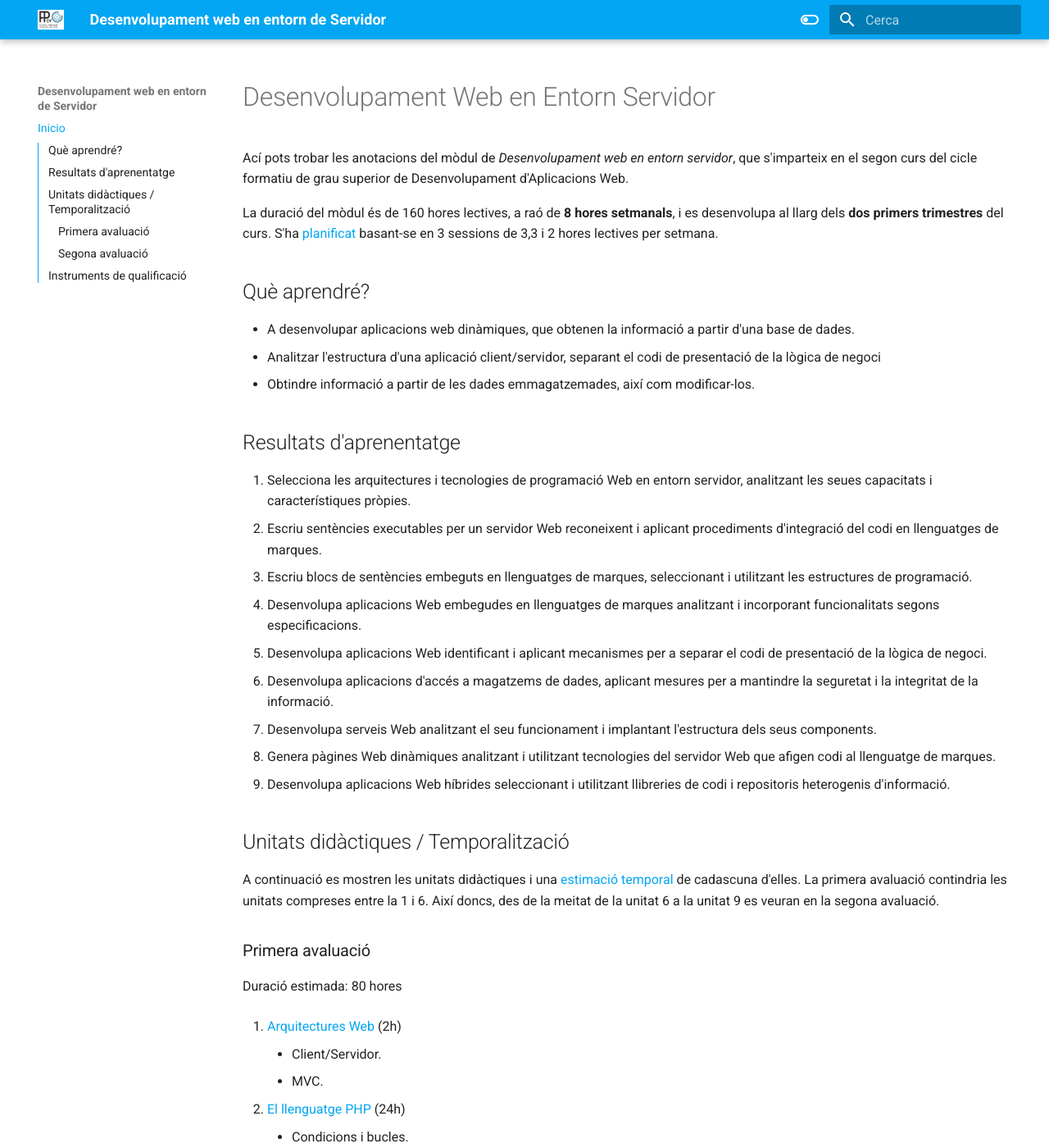
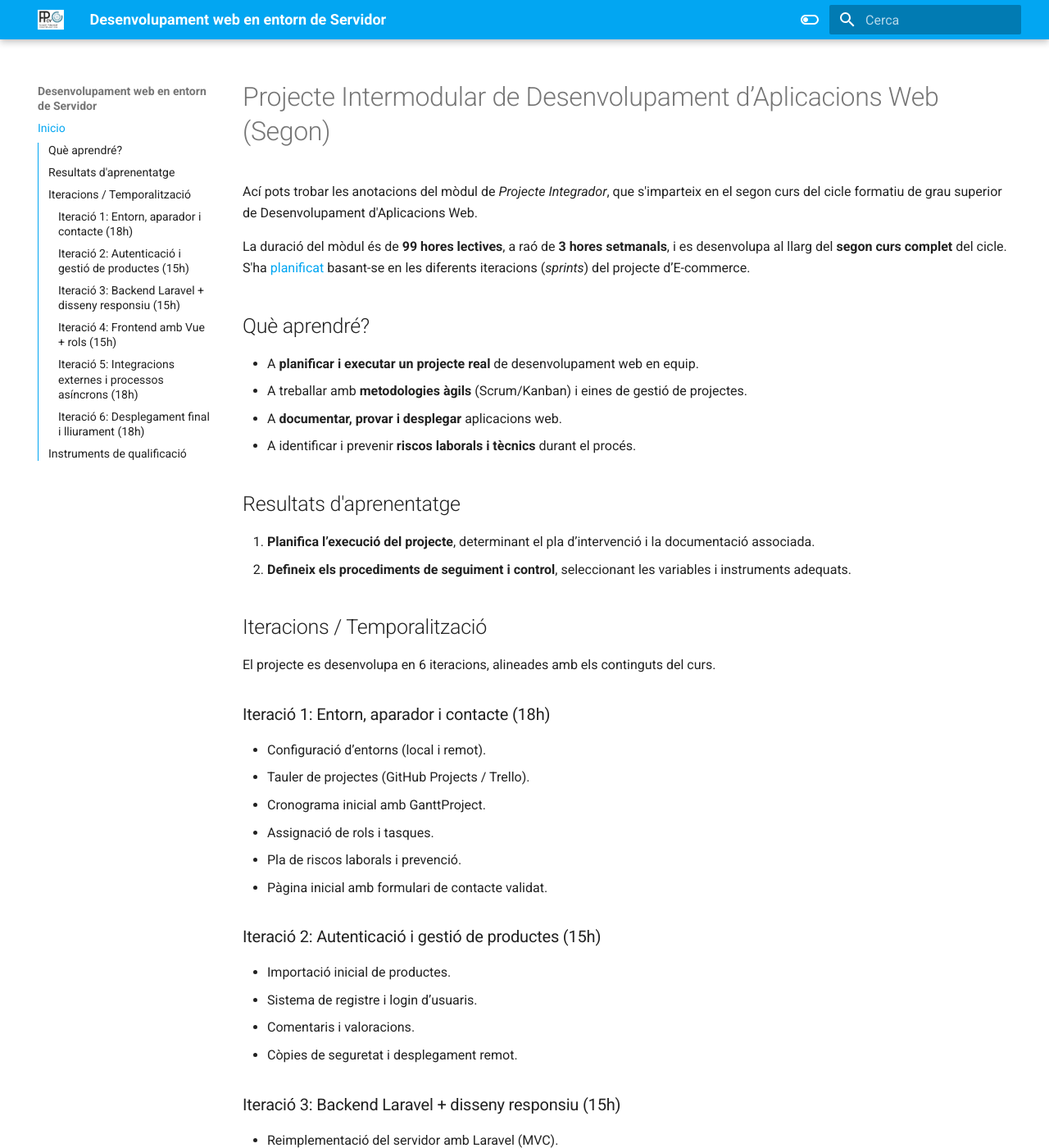
Before and after one commit to cipfpbatoi/pi2daw2526, an MkDocs documentation site: the page built from docs/index.md, in a window 1280 px wide and 1400 px high. Shown: the whole window at 82% size. Built offline with MkDocs 1.6.1 and Material for MkDocs 9.7.7, drawn with Linux system fonts in a browser that asks for light colours; some of the changed text lies outside the part shown.

Commit message:
Planificació

```diff
--- a/docs/index.md
+++ b/docs/index.md
@@ -1,110 +1,79 @@
-# Desenvolupament Web en Entorn Servidor
+# Projecte Intermodular de Desenvolupament d’Aplicacions Web (Segon)
 
-Ací pots trobar les anotacions del mòdul de *Desenvolupament web en entorn servidor*, que s'imparteix en el segon curs del cicle formatiu de grau superior de Desenvolupament d'Aplicacions Web.
+Ací pots trobar les anotacions del mòdul de *Projecte Integrador*, que s'imparteix en el segon curs del cicle formatiu de grau superior de Desenvolupament d'Aplicacions Web.
 
-La duració del mòdul és de 160 hores lectives, a raó de **8 hores setmanals**, i es desenvolupa al llarg dels **dos primers trimestres** del curs. S'ha [planificat](planning.md) basant-se en 3 sessions de 3,3 i 2 hores lectives per setmana.
+La duració del mòdul és de **99 hores lectives**, a raó de **3 hores setmanals**, i es desenvolupa al llarg del **segon curs complet** del cicle. S'ha [planificat](planning.md) basant-se en les diferents iteracions (*sprints*) del projecte d’E-commerce.
 
 ## Què aprendré?
 
-* A desenvolupar aplicacions web dinàmiques, que obtenen la informació a partir d'una base de dades.
-* Analitzar l'estructura d'una aplicació client/servidor, separant el codi de presentació de la lògica de negoci
-* Obtindre informació a partir de les dades emmagatzemades, així com modificar-los.
+* A **planificar i executar un projecte real** de desenvolupament web en equip.
+* A treballar amb **metodologies àgils** (Scrum/Kanban) i eines de gestió de projectes.
+* A **documentar, provar i desplegar** aplicacions web.
+* A identificar i prevenir **riscos laborals i tècnics** durant el procés.
 
 ## Resultats d'aprenentatge
 
-1. Selecciona les arquitectures i tecnologies de programació Web en entorn servidor, analitzant les seues capacitats i característiques pròpies.
-2. Escriu sentències executables per un servidor Web reconeixent i aplicant procediments d'integració del codi en llenguatges de marques.
-3. Escriu blocs de sentències embeguts en llenguatges de marques, seleccionant i utilitzant les estructures de programació.
-4. Desenvolupa aplicacions Web embegudes en llenguatges de marques analitzant i incorporant funcionalitats segons especificacions.
-5. Desenvolupa aplicacions Web identificant i aplicant mecanismes per a separar el codi de presentació de la lògica de negoci.
-6. Desenvolupa aplicacions d'accés a magatzems de dades, aplicant mesures per a mantindre la seguretat i la integritat de la informació.
-7. Desenvolupa serveis Web analitzant el seu funcionament i implantant l'estructura dels seus components.
-8. Genera pàgines Web dinàmiques analitzant i utilitzant tecnologies del servidor Web que afigen codi al llenguatge de marques.
-9. Desenvolupa aplicacions Web híbrides seleccionant i utilitzant llibreries de codi i repositoris heterogenis d'informació.
+1. **Planifica l’execució del projecte**, determinant el pla d’intervenció i la documentació associada.
+2. **Defineix els procediments de seguiment i control**, seleccionant les variables i instruments adequats.
 
-## Unitats didàctiques / Temporalització
+## Iteracions / Temporalització
 
-A continuació es mostren les unitats didàctiques i una [estimació temporal](planning.md) de cadascuna d'elles.
-La primera avaluació contindria les unitats compreses entre la 1 i 6. Així doncs, des de la meitat de la unitat 6 a la unitat 9 es veuran en la segona avaluació.
+El projecte es desenvolupa en 6 iteracions, alineades amb els continguts del curs.
 
+### Iteració 1: Entorn, aparador i contacte (18h)
 
-### Primera avaluació
+* Configuració d’entorns (local i remot).
+* Tauler de projectes (GitHub Projects / Trello).
+* Cronograma inicial amb GanttProject.
+* Assignació de rols i tasques.
+* Pla de riscos laborals i prevenció.
+* Pàgina inicial amb formulari de contacte validat.
 
-Duració estimada: 80 hores
+### Iteració 2: Autenticació i gestió de productes (15h)
 
-1. [Arquitectures Web](01arquitecturas.md) (2h)
+* Importació inicial de productes.
+* Sistema de registre i login d’usuaris.
+* Comentaris i valoracions.
+* Còpies de seguretat i desplegament remot.
 
-     * Client/Servidor.
-     * MVC.
+### Iteració 3: Backend Laravel + disseny responsiu (15h)
 
-2. [El llenguatge PHP](02php.md) (24h)
+* Reimplementació del servidor amb Laravel (MVC).
+* API REST per a productes i usuaris.
+* Adaptació responsiva de la interfície.
+* Proves i documentació del backend.
 
-     * Condicions i bucles.
-     * Arrays.
+### Iteració 4: Frontend amb Vue + rols (15h)
 
-3. [Orientació a objectes amb PHP](03phpoo.md) (19h)
+* Creació d’una SPA amb Vue.js.
+* Gestió d’autenticació via API i sessions.
+* Gestió de rols i permisos.
+* Documentació i guia d’usuari inicial.
 
-     * Classes i objectes
-     * Namespaces
-     * Excepcions
+### Iteració 5: Integracions externes i processos asíncrons (18h)
 
-4. [Programació Web](04web.md) (14h)
+* Integració amb API externa (OAuth2).
+* Documentació de l’API pròpia amb Swagger.
+* Processos asíncrons amb cues de treball.
+* Dockerització i CI/CD bàsic.
 
-     * Formularis.
-     * Cookies i sessió.
+### Iteració 6: Desplegament final i lliurament (18h)
 
-5. [Eines Web](05herramientas.md) (21h)
-
-       * *Composer*.
-       * Ús de logs amb *Monolog*.
-       * *Webscraping*.
-       * Documentació amb *phpDocumentor*.
-       * Proves amb *PhpUnit*.
-
-### Segona avaluació
-
-Duració estimada: 80 hores
-
-6. [Accés a dades](06accesoDatos.md) (14h)
-
-     * SQL
-     * PDO
-     * Fitxers CSV i PDF.
-
-
-7. [Frameworks PHP. Laravel.](07frameworks.md) (26h)
-
-     * [Rutes i vistes](07laravelRutesVistes.md)
-     * [Controladors](07laravelControladors.md)
-     * [Models i dades](07laravelModelsDades.md)
-     * [Validacio i Autenticacio](07laravelValidacioAutenticacio.md)
-
-
-8. [Serveis REST](08laravelRestFull.md) (13h)
-
-    * Producció i consum.
-    * *AJAX* amb *JSON*.
-
-
-9. [Projecte Integrador](09mailLaravel.md)
-
-10. [Recuperació](10recuperacion.md)
+* Desplegament en producció amb Docker.
+* Connexió segura HTTPS.
+* Documentació tècnica i manual d’usuari.
+* Validació final amb el client i presentació.
 
 ## Instruments de qualificació
 
 La nota del curs es calcula mitjançant:
 
-  * 20% Treball en Classe / Activitats
-    * S'avaluen totes les activitats realitzades en classe i a casa.
-      * Les activitats s'avaluen mitjançant tasques de *Aules* amb qualificacions compreses entre 0 i 3 punts:
+* **50% Planificació del projecte (RA3)**
+    * Cronogrames, documentació i planificació de recursos.
+* **50% Seguiment i control (RA4)**
+    * Control de versions, gestió de tasques, qualitat del producte i avaluació final.
 
-         * 0: No entregada.
-         * 1: Entregada però solució errònia o incompleta.
-         * 2: Entregada i solució acceptable, encara que té algun apartat incomplet.
-         * 3: Entregada i solució correcta.
-
-  * 20% Projectes (1 per avaluació). Es faran per parelles.
-  * 10% Projecte Integrador (Final de curs)
-
-  * 50% Activitats d'avaluació (Fan mitja a partir de 4)
-     * Tres proves escrites.
+Avaluació contínua amb:
+- **Projectes i entregues d’iteració.**
+- **Revisions de codi i documentació.**
+- **Presentació i defensa final del producte.**
--- a/docs/planning.md
+++ b/docs/planning.md
@@ -1,85 +1,124 @@
-# Planificació
+# Planificació setmanal del Projecte Integrador (2n DAW)
 
-## 1.- Arquitectures Web (2h)
+La duració del mòdul és de 99 hores, amb una sessió setmanal de 3h per grup.
+Els **grups A i B** realitzen el mateix contingut, però en dies diferents:
+- **Grup A** → dimarts
+- **Grup B** → divendres
 
-- [ ] 1.- (M 13 setembre) Introducció mòdul. Arquitectures, decisions de disseny. Ferramentes. Posada en funcionament/ Docker - Activitats 101,102,103,104
+---
 
+## 📅 Primera Avaluació
 
-## 2.- El llenguatge PHP (24h)
+### Setmana 1   – Iteració 1
+- [ ] 101.- Introducció al mòdul. Metodologia Scrum/Kanban.
+- [ ] 102.- Configuració entorn local (IDE, Git, servidor PHP).
 
-- [ ] 1.- (J 15S) Sintaxi. Activitats 201-208 - 3
-- [ ] 2.- (L 19S) Activitats 209-215 - 6
-- [ ] 3.- (M 20S) Condicions i Bucles. Activitats 208-228 - 6
-- [ ] 4.- (J 22S) Arrays, asociatius, bidimensionals. Activitats 230-238 -8
-- [ ] 5.- (L 26S) Funcions, paràmetres por defecte i amb nom.Ambit i Funcions variable. Biblioteca de funcions. Activitats 240-244 - 11
-- [ ] 6.- (M 27S) Plantilles. Activitats 245-246. - 14
-- [ ] 7.- (J 29S) Cadenas i subcadenes. Activitats 250-257 - 16
-- [ ] 8.- (L 3O) Math i tipus de dades. Activitats 260-262 - 19
-- [ ] 9.- (M 4O) Prova escrita - 24
+### Setmana 2
+- [ ] 103.- Configuració entorn remot i repositori GitHub.
+- [ ] 104.- Creació del tauler de tasques (GitHub Projects / Trello).
 
+### Setmana 3
+- [ ] 105.- Introducció a GanttProject. Cronograma inicial.
+- [ ] 106.- Assignació de rols i repartiment de tasques.
 
-## 3.- PHP Orientat a Objectes (19h)
+### Setmana 4
+- [ ] 107.- Identificació de riscos laborals i pla de prevenció inicial.
+- [ ] 108.- Maquetació pàgina inicial (HTML + CSS bàsic).
 
-- [ ] 1.- (J 6O) Classes i objectes. Constructor.Clases estàtiques. Herència. Activitats 300-307 - 3
-- [ ] 3.- (L 10O) Herencia. Classes abstractas. Activitats 308-310 - 6
-- [ ] 4.- (M 11O) Interfaces. Activitats 311-312 - 8
-- [ ] 5.- (J 13O) Projecte Videoclub I. Activitats 320-323 - 11
-- [ ] 6.- (L 17O) Projecte Videoclub I. Activitats 324-328 - 14
-- [ ] 7.- (M 18O) Mètodos encadenats. Namespaces. Exempcions. Activitats 330-334  - 16
-- [ ] 8.- (J 20O) Projecte Videoclub II. Activitats 335-337 - 19
+### Setmana 5
+- [ ] 109.- Formulari de contacte (HTML + validació JS).
+- [ ] 110.- Revisió i desplegament de la primera versió en remot.
 
+---
 
-## 4.- Programació Web (14h)
+## 📅 Segona Avaluació
 
-- [ ] 1.- (L 24O) Formularis. Upload Activitats 401-404 - 3
-- [ ] 2.- (M 25O) Cookies.Sessió Activitats 405-409 - 5
-- [ ] 3.- (J 27O) Gestió d'usuaris. Activitats 410-415 - 8
-- [ ] 4.- (J 3N) Projecte Videoclub III. Activitats 420-423 - 11
-- [ ] 5.- (L 7N) Projecte Videoclub III. Activitats 424-426 - 14
+### Setmana 6   – Iteració 2
+- [ ] 201.- Importació inicial de productes (Excel/JSON → BD).
 
+### Setmana 7
+- [ ] 202.- Registre i login d’usuaris.
 
-## 5.- Ferramentes Web (21h)
+### Setmana 8
+- [ ] 203.- Comentaris i valoracions de productes.
 
-- [ ] 1.- (J 10N) Composer. Introducció Monolog.  Manejadors. Us de logs amb *Monolog*. Activitats 501 - 503 - 2
-- [ ] 2.- (L 14N) Projecte Videoclub IV. Activitats 511 - 515 - 5
-- [ ] 4.- (M 15N) Documentació amb *phpDocumentor*. Activitats 521 - 522.- 8
-- [ ] 5.- (J 17N) Webscrapping. Activitats 531 - 533. -10
-- [ ] 6.- (L 21N) Proves con PhpUnit. Activitats 541 - 545. - 13
-- [No] 7.- (M 22N) Projecte Videoclub V. Activitats 551 - 554. - 16
-- [ ] 9.- (J 24N) Prova escrita - 21
+### Setmana 9
+- [ ] 204.- Desplegament remot i còpies de seguretat.
 
-## 6.- Accès a Dades (11h)
+### Setmana 10
+- [ ] 205.- Revisió iteració i actualització del Gantt.
 
-- [ ] 1.- (L 28N) SQL. Activitats 601 - 605 - 3
-- [ ] 2.- (M 29N) Filtres i comodins.PDO 606-608 - 5
-- [ ] 4.- (J 1D) Fitxers i PDF. Activitats 609 - 611 -8
-- [ ] 5.- (L 5D) Projecte cholloSevero. Activitats 615-618 - 11
+---
 
+## 📅 Tercera Avaluació
 
-## 7.- Frameworks PHP (29h)
+### Setmana 11   – Iteració 3
+- [ ] 301.- Introducció a Laravel i configuració del projecte.
 
-- [ ] 1.- (L 12D) Introducció e Instal·lació de Laravel - 3
-- [ ] 2.- (M 13D) Rutes i vistes. Activitats 701-703 - 5
-- [ ] 3.- (J 15D) Controladors. Activitats 704-705 - 8
-- [ ] 4.- (L 19D) Migraciones. Activitats 711-714 - 11
-- [ ] 5.- (M 20D) Eloquent. Activitat 715 - 13
-- [ ] 6.- (L 9G) Formularis. Activitat 721 - 23 - 16
-- [ ] 7.- (M 10G) Autenticació. Activitat 724- 25 - 18
-- [ ] 8.- (J 12G) Projecte chollo severo  - 21
-- [ ] 9.- (L 16G) Projecte chollo servero - 24
-- [ ] 10.- (M 17G) Projecte chollo severo - 26
-- [ ] 11.- (J 19G) Projecte chollo severo - 29
+### Setmana 12
+- [ ] 302.- Models, rutes i controladors bàsics.
 
-## 8.- Serveis REST (13h)
+### Setmana 13
+- [ ] 303.- API REST: productes i usuaris.
 
-- [ ] 1.- (L 23G) REST - GET  - 5
-- [ ] 2.- (M 24G) POST i PUT - 8
-- [ ] 3.- (J 26G) Autenticació - 11
-- [ ] 4.- (L 30G) Projecte chollo severo - 13
-- [ ] 5.- (M 31G) Revisió de projectes - 16
+### Setmana 14
+- [ ] 304.- Disseny responsiu i adaptació mòbil.
 
-## Projecte Integrador
+### Setmana 15
+- [ ] 305.- Proves bàsiques i documentació tècnica.
 
-Del 6 de Febrero al 24 de Febrer.
+---
 
-Total = 136h de sesiones lectivas + 24h de Projectes innova = 160h reales.
+### Setmana 16  – Iteració 4
+- [ ] 401.- Introducció a Vue.js i entorn.
+
+### Setmana 17
+- [ ] 402.- Creació d’una SPA amb components i rutes.
+
+### Setmana 18
+- [ ] 403.- Autenticació amb API Laravel (Axios, tokens).
+
+### Setmana 19
+- [ ] 404.- Gestió de rols i permisos.
+
+### Setmana 20
+- [ ] 405.- Documentació funcional i guia d’usuari inicial.
+
+---
+
+### Setmana 21   – Iteració 5
+- [ ] 501.- Integració amb API externa (OAuth2).
+
+### Setmana 22
+- [ ] 502.- Documentació de l’API pròpia amb Swagger.
+
+### Setmana 23
+- [ ] 503.- Processos asíncrons amb cues Laravel.
+
+### Setmana 24
+- [ ] 504.- Dockerització i contenidors.
+
+### Setmana 25
+- [ ] 505.- CI/CD bàsic amb GitHub Actions.
+
+### Setmana 26
+- [ ] 506.- Millores front-end (paginació, validació avançada).
+
+---
+
+### Setmana 27   – Iteració 6
+- [ ] 601.- Desplegament final en producció (Docker Compose).
+
+### Setmana 28
+- [ ] 602.- Certificat SSL i connexió HTTPS.
+
+### Setmana 29
+- [ ] 603.- Revisió de qualitat i documentació tècnica.
+
+### Setmana 30
+- [ ] 604.- Elaboració manual d’usuari i proves d’accessibilitat.
+
+### Setmana 31
+- [ ] 605.- Presentació final del projecte i defensa.
+
+---
```
